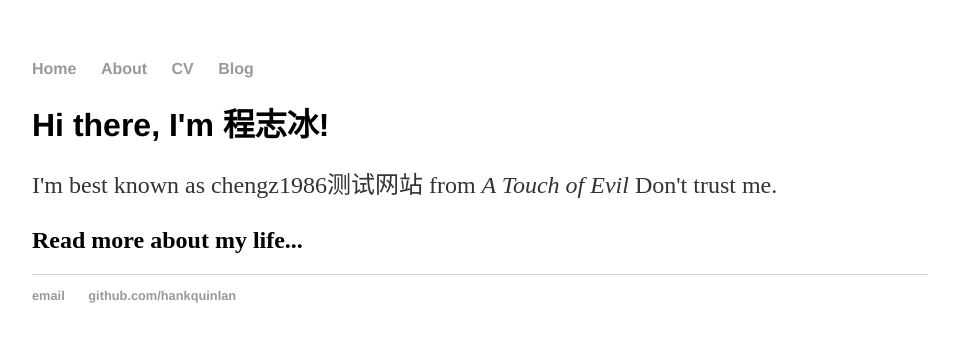
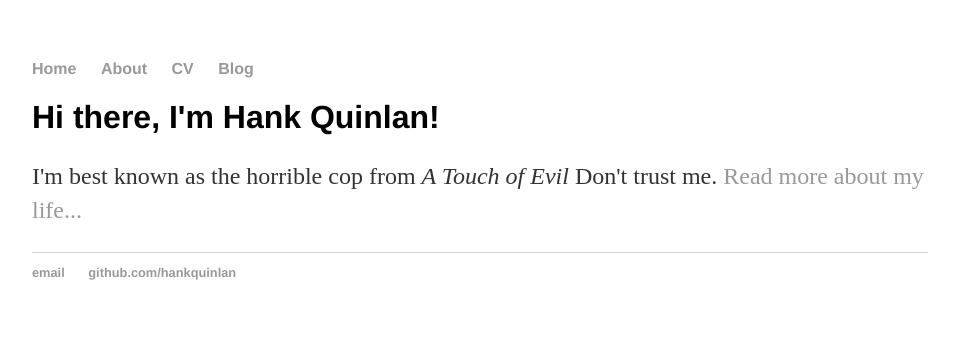
Before and after one commit to chengz1986/chengz1986.github.io, a Jekyll site: the page built from index.html, in a window 1280 px wide. Shown: the top 342 px of the page, without its empty margins (160-1119 px from the left). Built offline with Jekyll 4.4.1, drawn with Linux system fonts in a browser that asks for light colours.

Commit message:
Update index.html

```diff
--- a/index.html
+++ b/index.html
@@ -1,30 +1,8 @@
-<link rel="stylesheet" type="text/css" href="/css/main.css">
-<!DOCTYPE html>
-<html>
-    <head>
-        <title>chengz1986测试网站</title>
-    </head>
-    <body>
-        <nav>
-            <ul>
-                <li><a href="/">Home</a></li>
-                <li><a href="/about">About</a></li>
-                <li><a href="/cv">CV</a></li>
-                <li><a href="/blog">Blog</a></li>
-            </ul>
-        </nav>
-        <div class="container">
-            <div class="blurb">
-                <h1>Hi there, I'm 程志冰!</h1>
-                <p>I'm best known as chengz1986测试网站 from <em>A Touch of Evil</em> Don't trust me.</p>
-                <h2>Read more about my life... <a href="/about"></a></h2>
-            </div><!-- /.blurb -->
-        </div><!-- /.container -->
-        <footer>
-            <ul>
-                <li><a href="mailto:hankquinlanhub@gmail.com">email</a></li>
-                <li><a href="https://github.com/hankquinlan">github.com/hankquinlan</a></li>
-            </ul>
-        </footer>
-    </body>
-</html>
+---
+layout: default
+title: Hank Quinlan, Horrible Cop
+---
+<div class="blurb">
+    <h1>Hi there, I'm Hank Quinlan!</h1>
+    <p>I'm best known as the horrible cop from <em>A Touch of Evil</em> Don't trust me. <a href="/about">Read more about my life...</a></p>
+</div><!-- /.blurb -->
```
